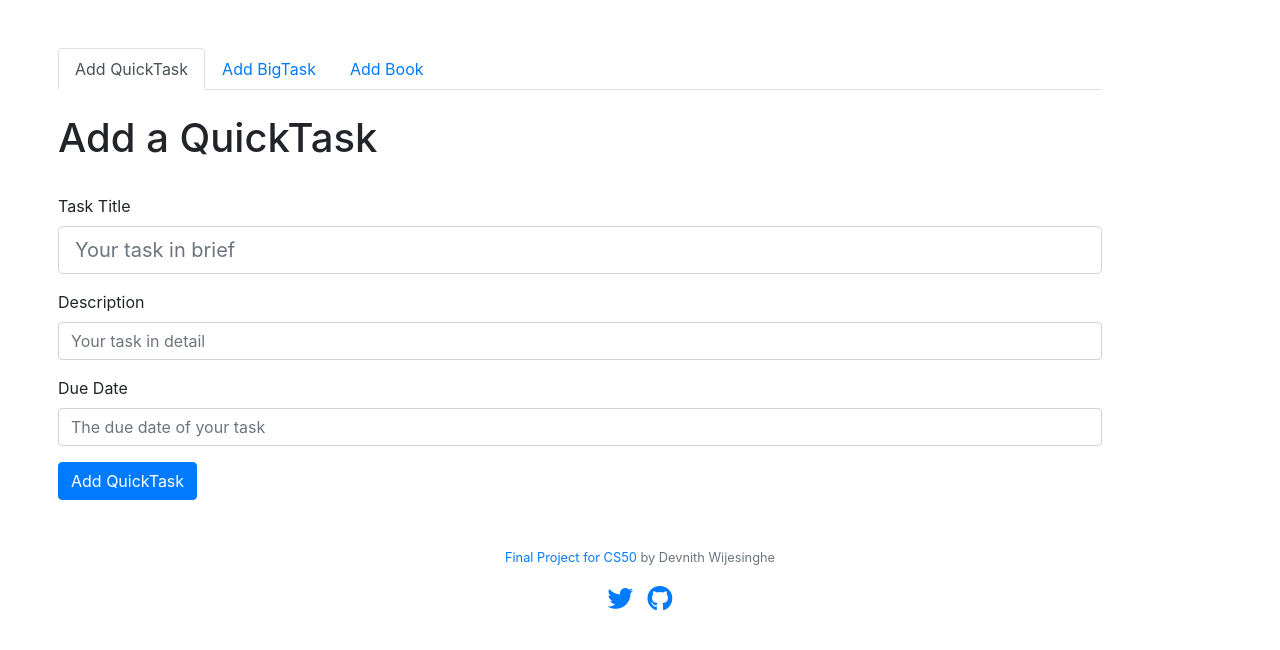
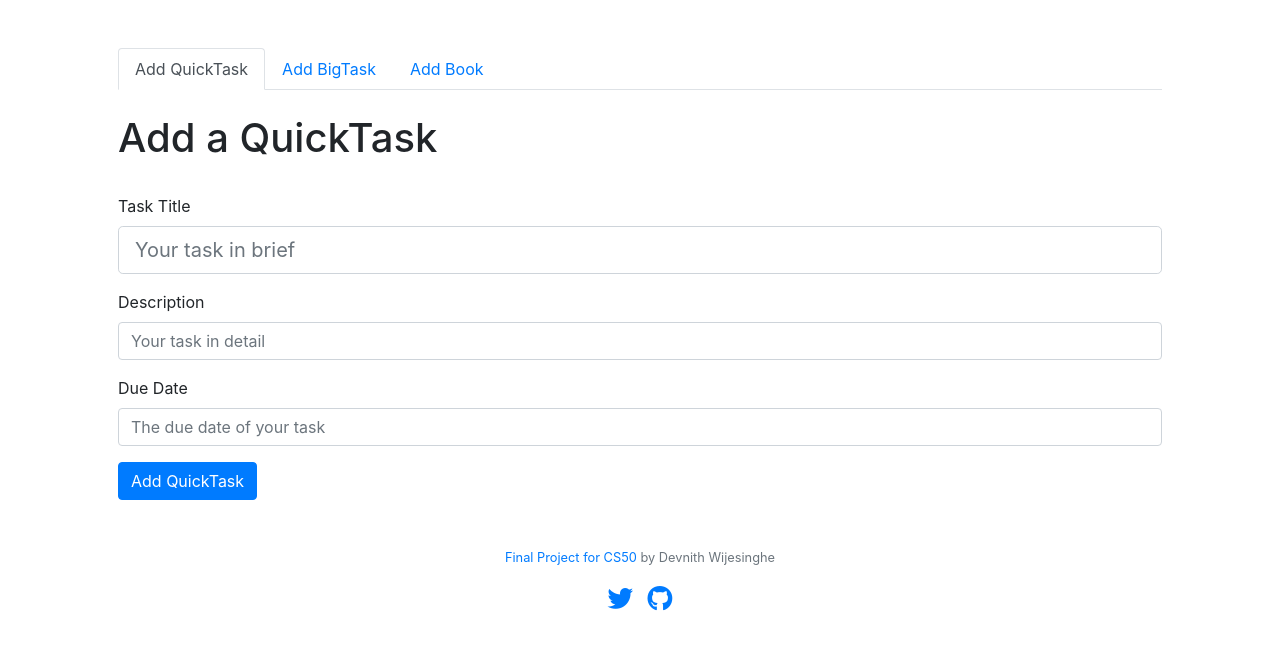
Before and after one commit to devnithw/Cards, a Flask app: page /add in a window 1280 px wide. Shown: the part 89-739 px from the top of the page. Run offline with Flask 2, Linux system fonts and the light colour scheme; a user stored in the database is signed in; some libraries are stand-ins or nearby versions.

Commit message:
Fixed UI changes

```diff
--- a/templates/layout.html
+++ b/templates/layout.html
@@ -72,7 +72,7 @@
 
 
     <!--Main content-->
-    <main class="container p-5" style="overflow-x: auto; text-align: center; padding-left: 0px; border-left: 0px; margin-left: 10px;">
+    <main class="container p-5" style="overflow-x: auto; text-align: center; padding-left: 0px; border-left: 0px;">
         {% block main %}{% endblock %}
     </main>
 
```
Also changed, not shown: tasks.db.
